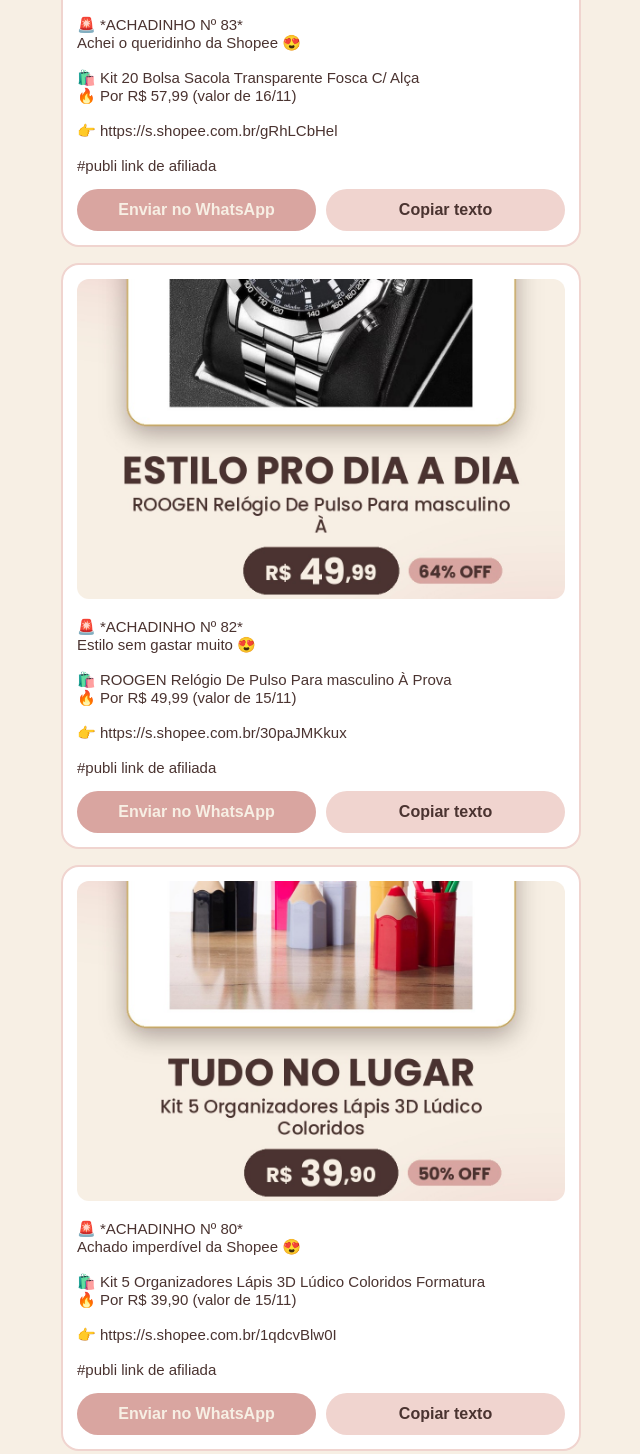
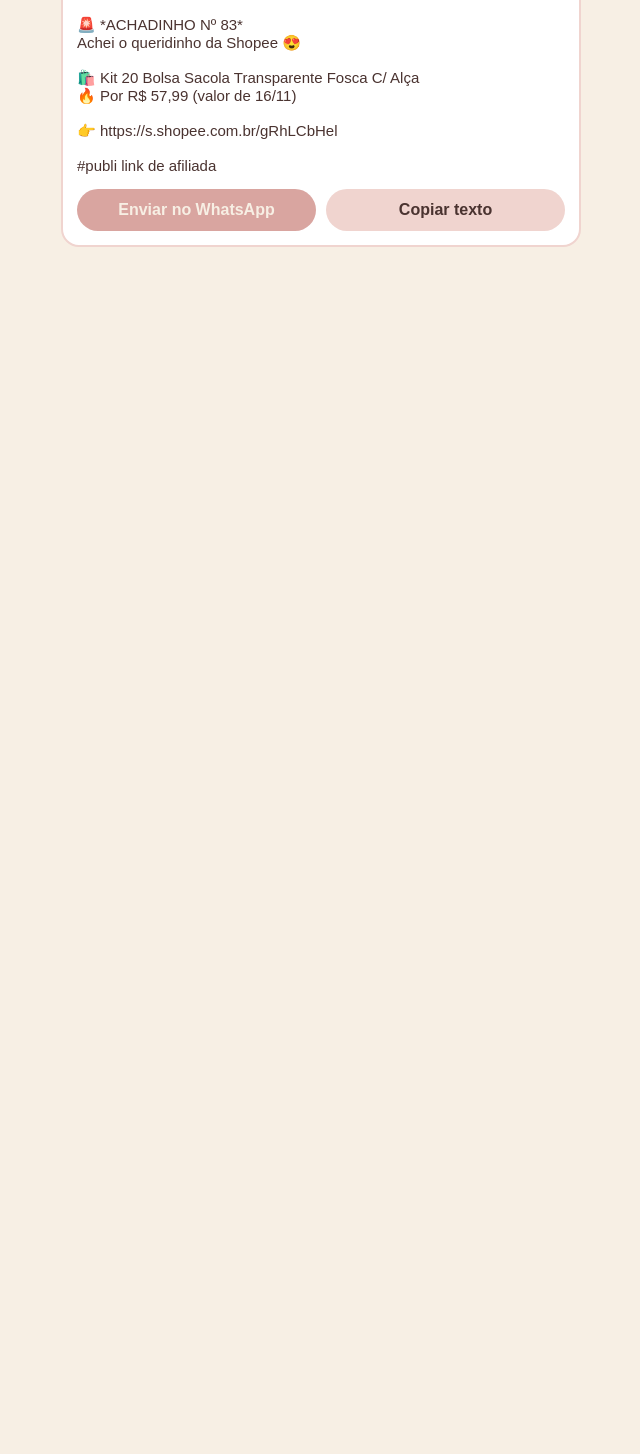
Before and after one commit to noelisouza/achadinhos-midias, a plain HTML site: page whatsapp.html in a window 1280 px wide. Shown: the part 5316-6770 px from the top of the page, without its empty margins (319-959 px from the left). After the commit the page ends 5603 px from the top, so only its background shows below. Drawn offline with Linux system fonts and the light colour scheme.

Commit message:
Mídias 2026-11-19_0451

```diff
--- a/whatsapp.html
+++ b/whatsapp.html
@@ -87,23 +87,5 @@ Achei o queridinho da Shopee 😍
 
 👉 https://s.shopee.com.br/gRhLCbHel
 
-#publi link de afiliada</pre><div class="acoes"><a class="wa" href="https://wa.me/?text=%F0%9F%9A%A8%20%2AACHADINHO%20N%C2%BA%2083%2A%0AAchei%20o%20queridinho%20da%20Shopee%20%F0%9F%98%8D%0A%0A%F0%9F%9B%8D%EF%B8%8F%20Kit%2020%20Bolsa%20Sacola%20Transparente%20Fosca%20C/%20Al%C3%A7a%0A%F0%9F%94%A5%20Por%20R%24%2057%2C99%20%28valor%20de%2016/11%29%0A%0A%F0%9F%91%89%20https%3A//s.shopee.com.br/gRhLCbHel%0A%0A%23publi%20link%20de%20afiliada" target="_blank" rel="noopener">Enviar no WhatsApp</a><button onclick="copiar(83)">Copiar texto</button></div></article>
-<article class="card"><img src="midias/c0082/capa.jpg" alt="" loading="lazy"><pre id="t82">🚨 *ACHADINHO Nº 82*
-Estilo sem gastar muito 😍
-
-🛍️ ROOGEN Relógio De Pulso Para masculino À Prova
-🔥 Por R$ 49,99 (valor de 15/11)
-
-👉 https://s.shopee.com.br/30paJMKkux
-
-#publi link de afiliada</pre><div class="acoes"><a class="wa" href="https://wa.me/?text=%F0%9F%9A%A8%20%2AACHADINHO%20N%C2%BA%2082%2A%0AEstilo%20sem%20gastar%20muito%20%F0%9F%98%8D%0A%0A%F0%9F%9B%8D%EF%B8%8F%20ROOGEN%20Rel%C3%B3gio%20De%20Pulso%20Para%20masculino%20%C3%80%20Prova%0A%F0%9F%94%A5%20Por%20R%24%2049%2C99%20%28valor%20de%2015/11%29%0A%0A%F0%9F%91%89%20https%3A//s.shopee.com.br/30paJMKkux%0A%0A%23publi%20link%20de%20afiliada" target="_blank" rel="noopener">Enviar no WhatsApp</a><button onclick="copiar(82)">Copiar texto</button></div></article>
-<article class="card"><img src="midias/c0080/capa.jpg" alt="" loading="lazy"><pre id="t80">🚨 *ACHADINHO Nº 80*
-Achado imperdível da Shopee 😍
-
-🛍️ Kit 5 Organizadores Lápis 3D Lúdico Coloridos Formatura
-🔥 Por R$ 39,90 (valor de 15/11)
-
-👉 https://s.shopee.com.br/1qdcvBlw0I
-
-#publi link de afiliada</pre><div class="acoes"><a class="wa" href="https://wa.me/?text=%F0%9F%9A%A8%20%2AACHADINHO%20N%C2%BA%2080%2A%0AAchado%20imperd%C3%ADvel%20da%20Shopee%20%F0%9F%98%8D%0A%0A%F0%9F%9B%8D%EF%B8%8F%20Kit%205%20Organizadores%20L%C3%A1pis%203D%20L%C3%BAdico%20Coloridos%20Formatura%0A%F0%9F%94%A5%20Por%20R%24%2039%2C90%20%28valor%20de%2015/11%29%0A%0A%F0%9F%91%89%20https%3A//s.shopee.com.br/1qdcvBlw0I%0A%0A%23publi%20link%20de%20afiliada" target="_blank" rel="noopener">Enviar no WhatsApp</a><button onclick="copiar(80)">Copiar texto</button></div></article></main>
+#publi link de afiliada</pre><div class="acoes"><a class="wa" href="https://wa.me/?text=%F0%9F%9A%A8%20%2AACHADINHO%20N%C2%BA%2083%2A%0AAchei%20o%20queridinho%20da%20Shopee%20%F0%9F%98%8D%0A%0A%F0%9F%9B%8D%EF%B8%8F%20Kit%2020%20Bolsa%20Sacola%20Transparente%20Fosca%20C/%20Al%C3%A7a%0A%F0%9F%94%A5%20Por%20R%24%2057%2C99%20%28valor%20de%2016/11%29%0A%0A%F0%9F%91%89%20https%3A//s.shopee.com.br/gRhLCbHel%0A%0A%23publi%20link%20de%20afiliada" target="_blank" rel="noopener">Enviar no WhatsApp</a><button onclick="copiar(83)">Copiar texto</button></div></article></main>
 <script>function copiar(n){try{navigator.clipboard.writeText(document.getElementById('t'+n).innerText)}catch(e){}}</script></body></html>
```
